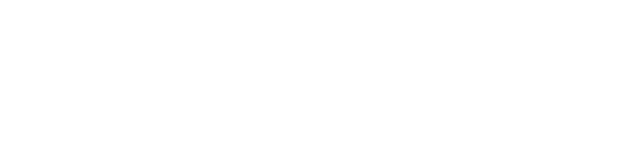
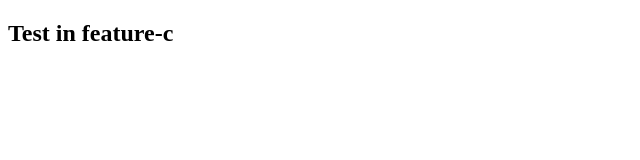
Before and after one commit to jkuser007/git-one, a plain HTML site: page index.html in a window 1280 px wide. Shown: the whole page, without its empty margins (0-640 px from the left). Drawn offline with Linux system fonts and the light colour scheme.

Commit message:
added h2 in index body

```diff
--- a/index.html
+++ b/index.html
@@ -5,6 +5,6 @@
     <title>Git one index</title>
   </head>
   <body>
-
+    <h2>Test in feature-c</h2>
   </body>
 </html>
```
